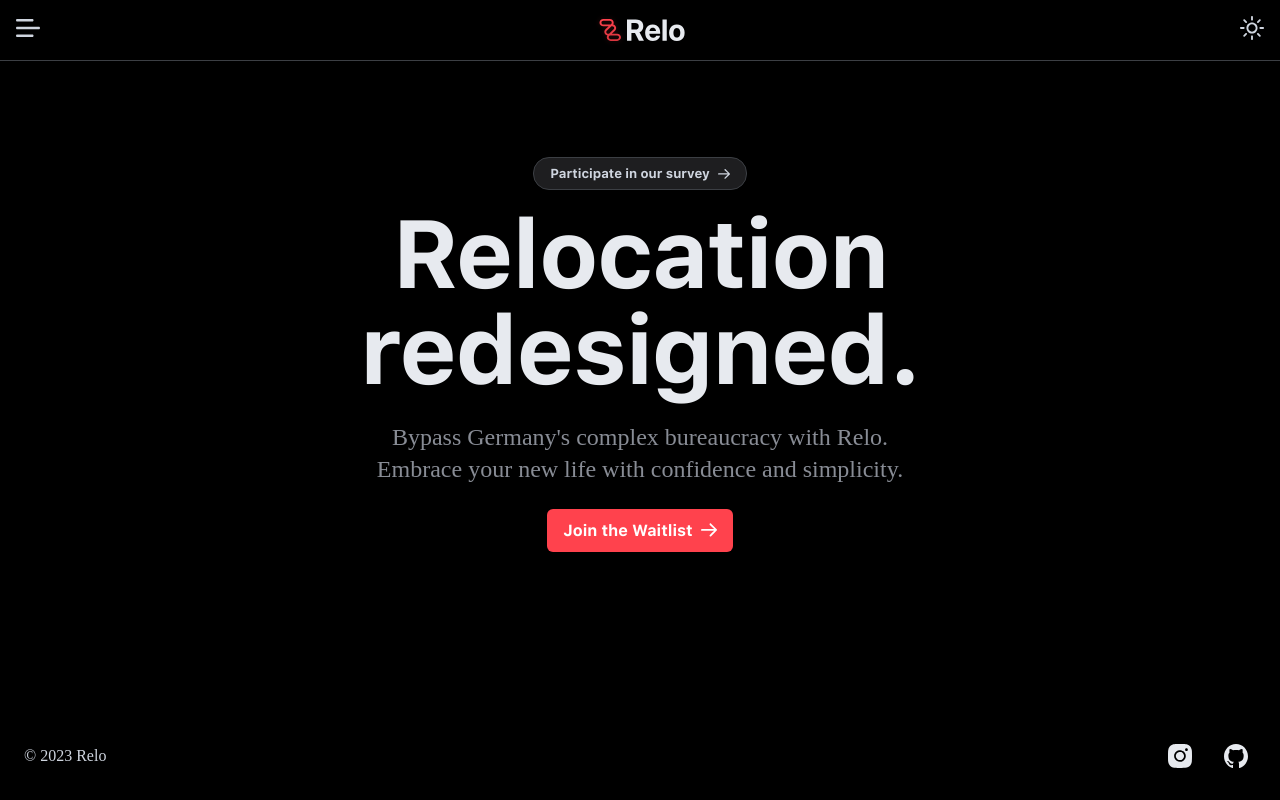
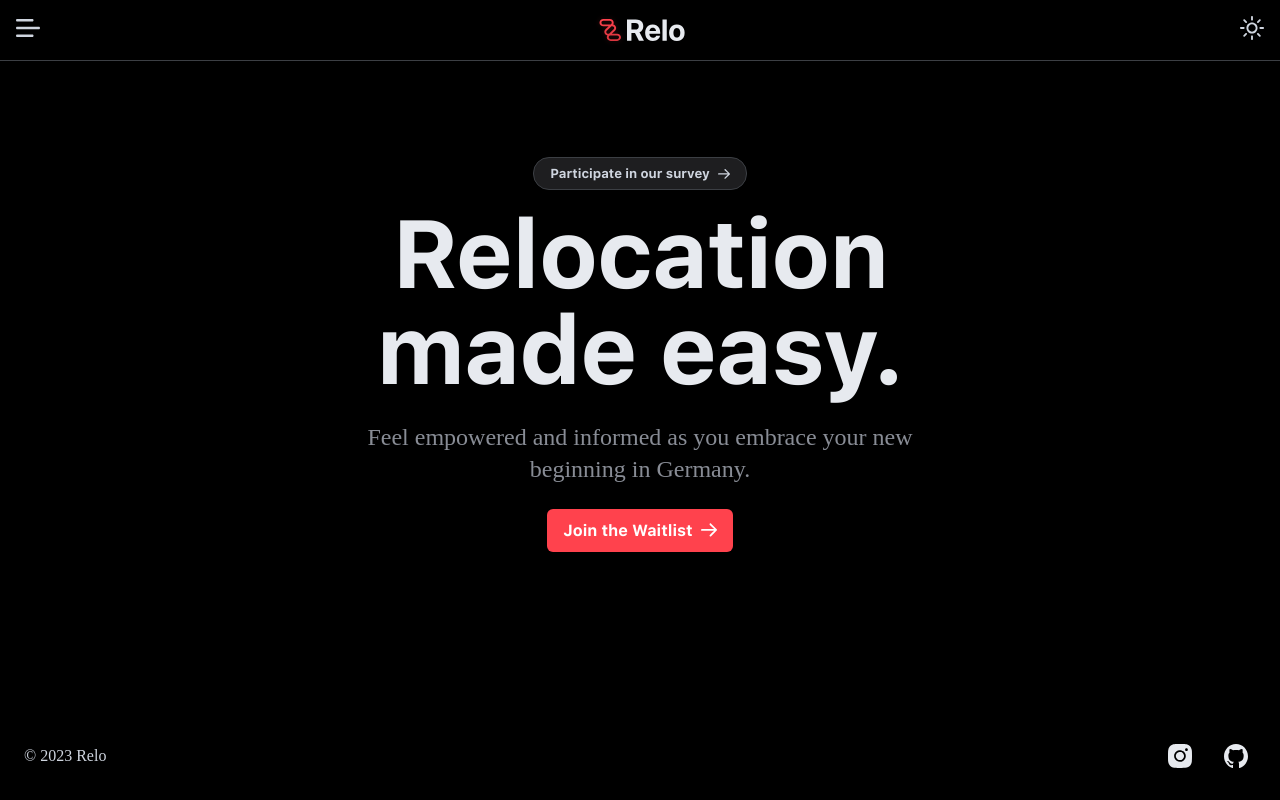
Before and after one commit to ClementeSerrano/web-app-boilerplate, a React (Create React App) app: page / in a window 1280 px wide. Built offline with nearby package versions, Linux system fonts and the light colour scheme; no server answers; a web font is replaced by a local one.

Commit message:
:lipstick: Update homepage content

```diff
--- a/src/home/pages/HomePage.tsx
+++ b/src/home/pages/HomePage.tsx
@@ -25,11 +25,11 @@ export default function HomePage() {
       <SectionContainer>
         <UserResearchFormButton style={{ marginBottom: theme.spacing.sm }} />
 
-        <HomePageTitle variant="title1">Relocation redesigned.</HomePageTitle>
+        <HomePageTitle variant="title1">Relocation made easy.</HomePageTitle>
 
         <HomePageSubtitle variant="title5" color="level3">
-          Bypass Germany's complex bureaucracy with Relo. Embrace your new life
-          with confidence and simplicity.
+          Feel empowered and informed as you embrace your new beginning in
+          Germany.
         </HomePageSubtitle>
 
         <HomePageWaitingListButton onClick={waitingListDialog.handleOpen}>
```
